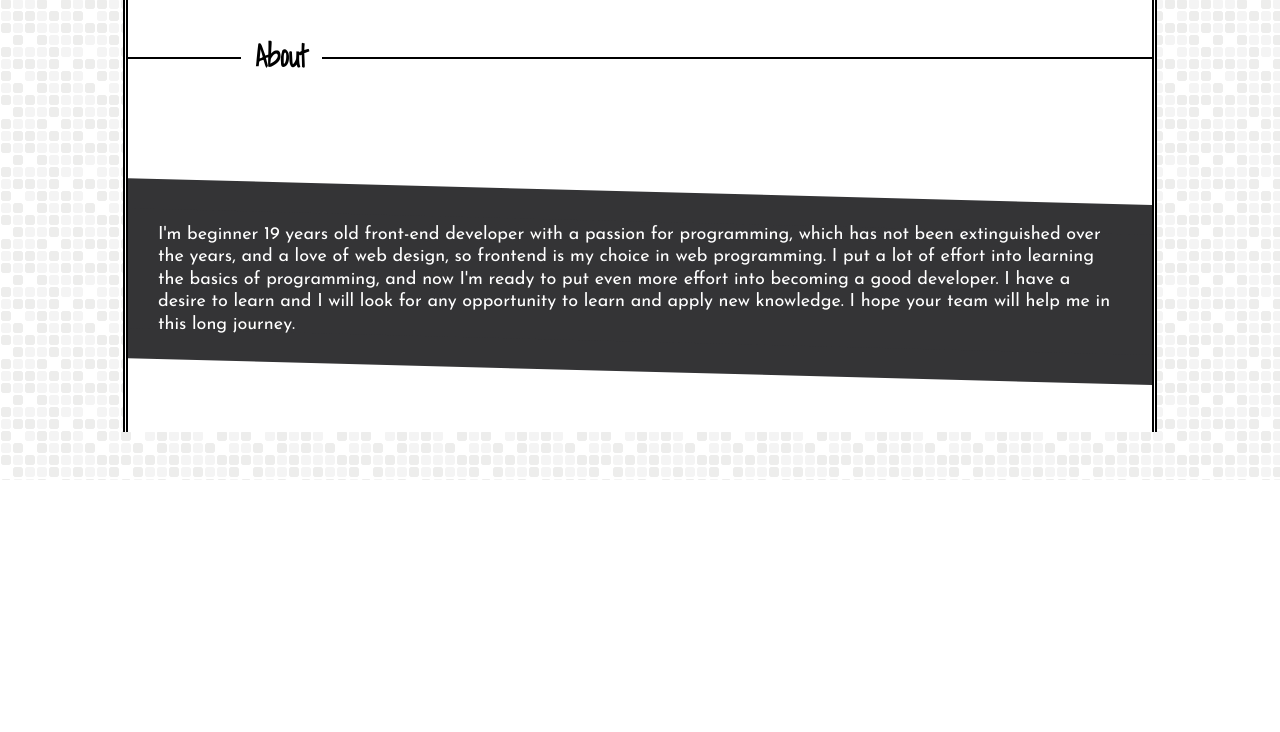
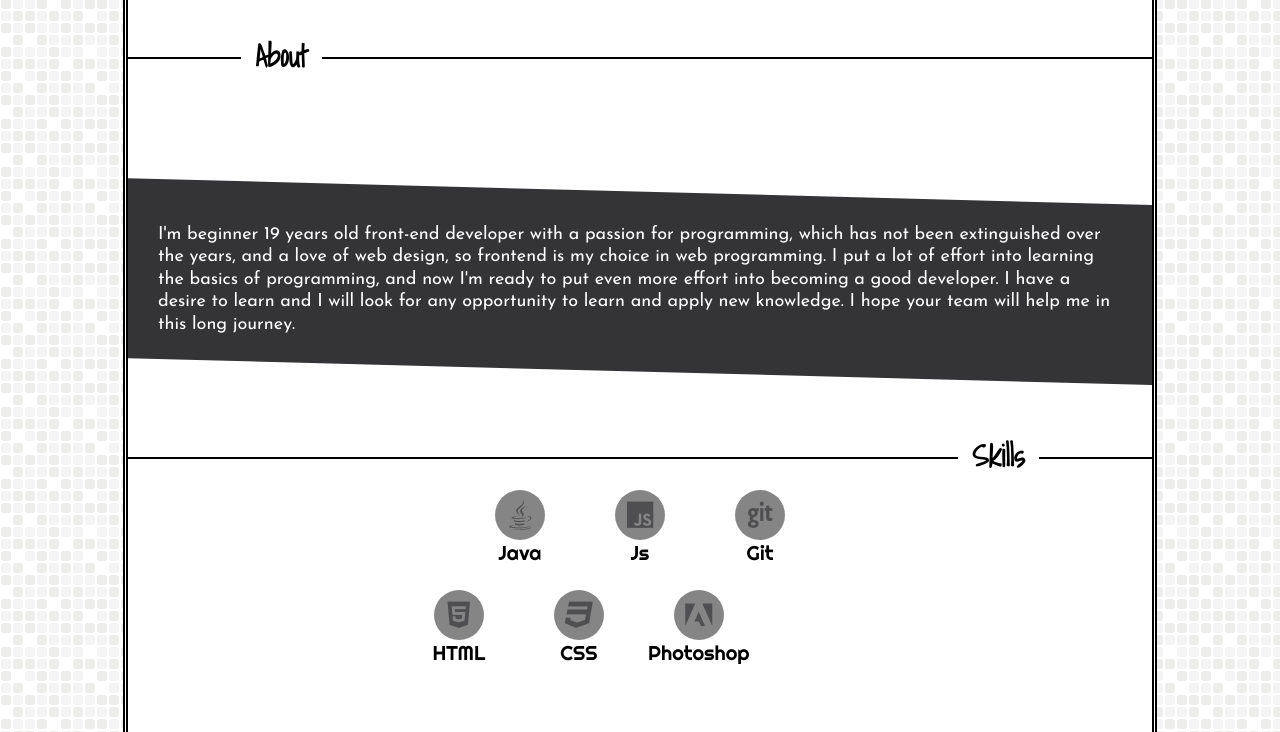
Before and after one commit to RomanGorenkov/rsschool-2019Q1-cv, a plain HTML site: page index.html in a window 1280 px wide. Shown: the part 518-1250 px from the top of the page. Before the commit the page ends 998 px from the top, so only its background shows below. Drawn offline with Linux system fonts and the light colour scheme.

Commit message:
add: skills section

```diff
--- a/index.html
+++ b/index.html
@@ -6,6 +6,7 @@
     <link href="https://fonts.googleapis.com/css?family=Pacifico" rel="stylesheet">
     <link href="https://fonts.googleapis.com/css?family=Anton" rel="stylesheet">
     <link href="https://fonts.googleapis.com/css?family=Shadows+Into+Light" rel="stylesheet">
+    <link href="https://fonts.googleapis.com/css?family=Righteous" rel="stylesheet">
     <link rel="stylesheet" href="https://use.fontawesome.com/releases/v5.7.2/css/all.css" integrity="sha384-fnmOCqbTlWIlj8LyTjo7mOUStjsKC4pOpQbqyi7RrhN7udi9RwhKkMHpvLbHG9Sr" crossorigin="anonymous">
 
     <meta charset="UTF-8">
@@ -60,11 +61,41 @@
                 </p>
             </div>
         </section>
-        <!-- <section class="skills">
+        <section class="skills">
             <div class="title-container">
                 <h2 class="subtitle-right section-title">Skills</h2>
             </div>
-        </section> -->
+            <div class="skills-conteiner">
+                <ul class="skills-list">
+                    <li>
+                        <ul class="skills-row">
+                            <li class="skills-item">
+                                <div class="skills-item-conteiner"><i class="skills-icon fab fa-java"></i><span class="skills-name">Java</span></div>
+                            </li>
+                            <li class="skills-item">
+                                <div class="skills-item-conteiner"><i class="skills-icon fab fa-js"></i><span class="skills-name">Js</span></div>
+                            </li>
+                            <li class="skills-item">
+                                <div class="skills-item-conteiner"><i class="skills-icon fab fa-git"></i><span class="skills-name">Git</span></div>
+                            </li>
+                        </ul>
+                    </li>
+                    <li class="skills-moved-row">
+                        <ul class="skills-row">
+                            <li class="skills-item">
+                                <div class="skills-item-conteiner"><i class="skills-icon fab fa-html5"></i><span class="skills-name">HTML</span></div>
+                            </li>
+                            <li class="skills-item">
+                                <div class="skills-item-conteiner"><i class="skills-icon fab fa-css3"></i><span class="skills-name">CSS</span></div>
+                            </li>
+                            <li class="skills-item">
+                                <div class="skills-item-conteiner"><i class="skills-icon fab fa-adobe"></i><span class="skills-name">Photoshop</span></div>
+                            </li>
+                        </ul>
+                    </li>
+                </ul>
+            </div>
+        </section>
     </div>
 
 
--- a/style.css
+++ b/style.css
@@ -279,6 +279,11 @@ body{
     font-family: 'Josefin Sans', sans-serif;
 }
 
+.skills{
+    position: relative;
+    width: 100%;
+    height: 300px;
+}
 .subtitle-right {
     overflow: hidden;
     text-align: center;
@@ -301,3 +306,80 @@ body{
     margin-right: -100%;
     right: -14px;
 }
+
+.skills-conteiner{
+    display: flex;
+    justify-content: center;
+    align-content: center;
+
+}
+
+.skills-list{
+    display: flex;
+    flex-direction: column;
+    list-style: none;
+}
+
+.skills-row{
+    display: flex;
+    list-style: none;
+}
+
+.skills-moved-row{
+    margin-left: -17%;
+
+}
+
+.skills-item-conteiner{
+    display: flex;
+    flex-direction: column;
+    align-items: center;
+    width: 60px;
+    height: 80px;
+    margin: 10px 30px;
+
+}
+
+.skills-icon{
+    text-align: center;
+    width: 30px;
+    font-size: 30px;
+    /* line-height: 30px; */
+    padding: 10px;
+    color: #343436aa;
+    background-color: #34343699;
+    border-radius: 50%;
+}
+.skills-icon:hover{
+    background-color: #34343633;
+}
+
+.fa-java:hover{
+    color: #2071a7;
+}
+
+.fa-js:hover{
+    color: #d4bc02;
+}
+
+.fa-git:hover{
+    color: #362701;
+}
+
+.fa-html5:hover{
+    color: #f16529;
+}
+
+.fa-css3:hover{
+    color: #1572b6;
+}
+
+.fa-adobe:hover{
+    color: #ed1c24;
+}
+
+
+.skills-name{
+    font-size: 20px;
+    font-family: 'Righteous', cursive;
+}
```
